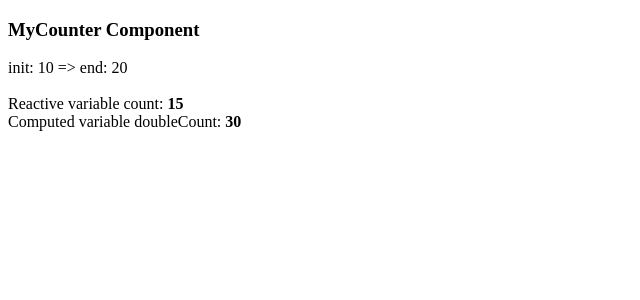
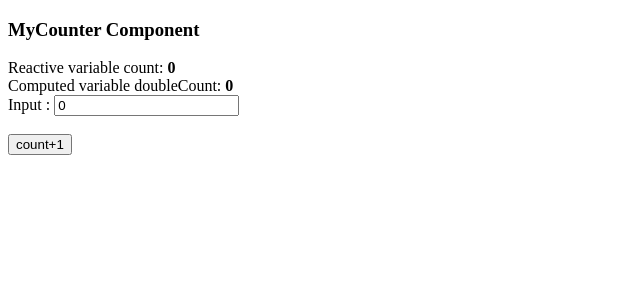
Before and after one commit to IrsyadHalimi/vueapp, a Vue app: page / in a window 1280 px wide. Shown: the top 300 px of the page, without its empty margins (0-640 px from the left). Built offline with nearby package versions, Linux system fonts and the light colour scheme.

Commit message:
directives

```diff
--- a/src/App.vue
+++ b/src/App.vue
@@ -1,9 +1,18 @@
 <script setup>
-import MyCounter from './components/MyCounter.vue'
+import { ref, computed } from 'vue';
+import MyCounter from './components/MyCounter.vue';
+
+const count = ref(0);
+const doubleCount = computed(() => count.value * 2);
+const increment = () => {
+  count.value++;
+};
 </script>
 
 <template>
-  <MyCounter init=10 end=20 />
+  <MyCounter :count="count" :doubleCount="doubleCount"/>
+  <br /><br />
+  <button @click="increment()">count+1</button>
 </template>
 
 <style scoped>
--- a/src/components/MyCounter.vue
+++ b/src/components/MyCounter.vue
@@ -1,44 +1,21 @@
 <script setup>
-import { ref, computed, onMounted, onUnmounted, defineProps } from 'vue';
+import { defineProps, onUpdated } from 'vue';
 
-let timer;
+const props = defineProps(["count", "doubleCount"]);
 
-const props = defineProps(["init", "end"]);
+console.log("setup: count = ", props.count);
 
-const init = props.init || 0;
-const end = props.end || 0;
+onUpdated(() => {
+  console.log("updated: count = ", props.count);
+})
 
-const count = ref(parseInt(init));
-const doubleCount = computed(() => count.value * 2);
+</script>
 
-const increment = () => {
-  if (!end || count.value < parseInt(end)) count.value++;
-  else stop();
-};
-
-const start = () => {
-  timer = setInterval(() => {
-    increment();
-  }, 1000);
-};
-
-const stop = () => {
-  clearInterval(timer);
-}
-
-onMounted(() => {
-  start();
-});
-
-onUnmounted(() => {
-  stop();
-});
-</script>
 <template>
   <h3>MyCounter Component</h3>
-  init: {{ init }} => end: {{ end }}
-  <br /><br />
   Reactive variable count: <b>{{ count }}</b>
   <br />
   Computed variable doubleCount: <b>{{ doubleCount }}</b>
+  <br />
+  Input : <input type="text" v-bind:value="count" />
 </template>
```
